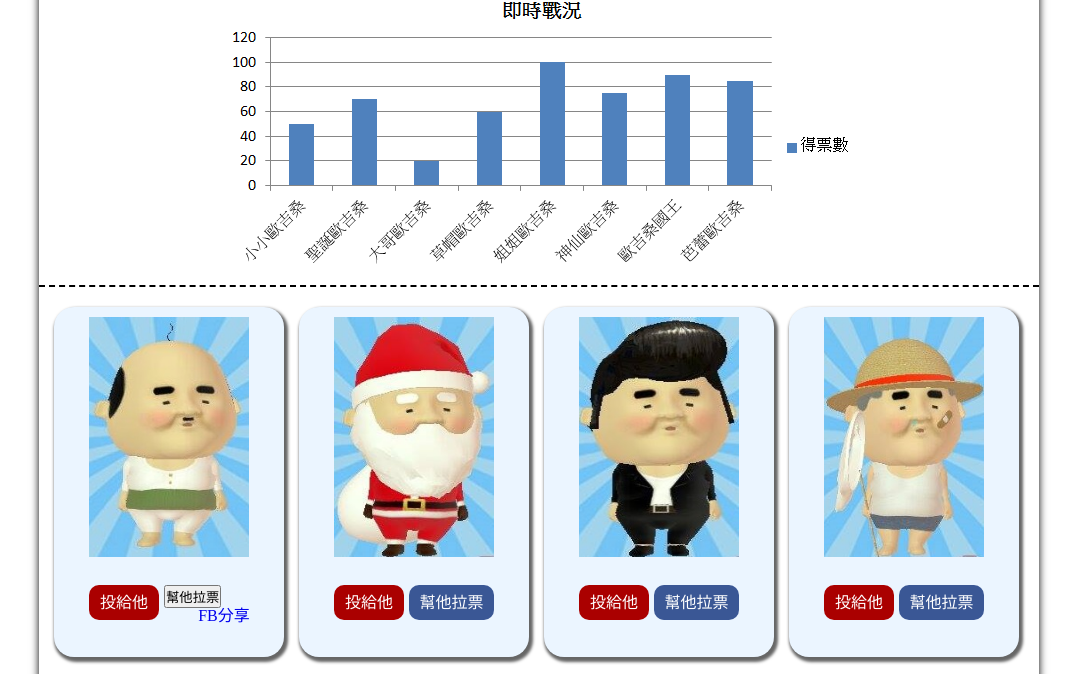
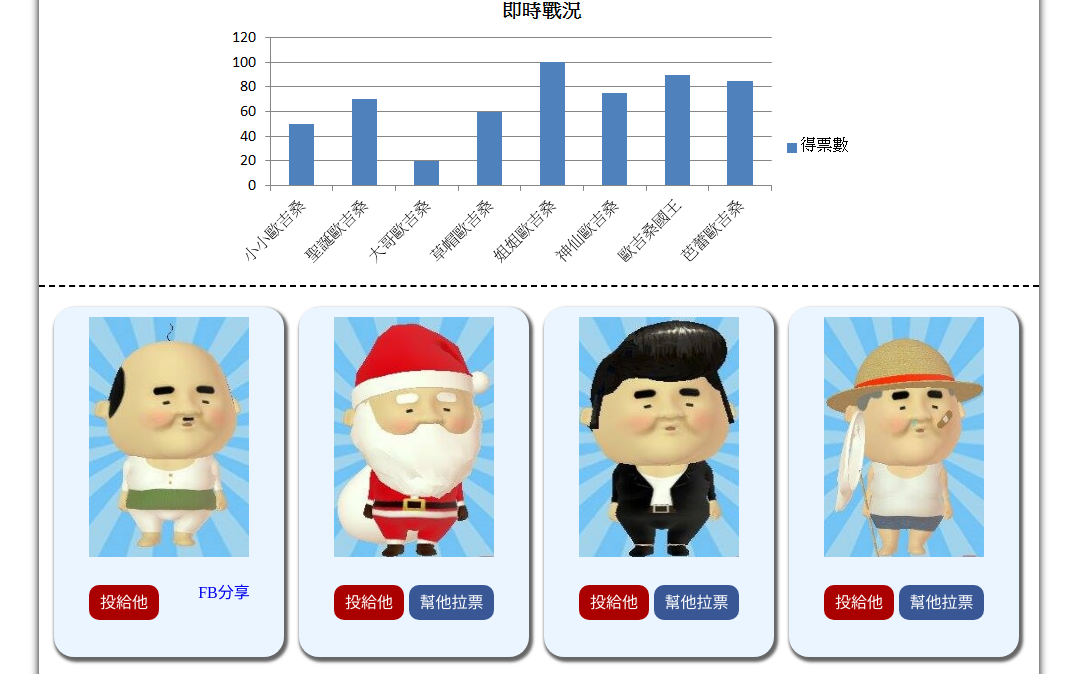
Before and after one commit to dingpachan/test, a plain HTML site: page index.html in a window 1280 px wide. Shown: the part 126-800 px from the top of the page, without its empty margins (101-1178 px from the left). Drawn offline with Linux system fonts and the light colour scheme.

Commit message:
delete postToFeed

```diff
--- a/index.html
+++ b/index.html
@@ -2,7 +2,7 @@
 <html lang="en">
 <head>
 	<meta charset="UTF-8">
-	<meta property="og:title" content="i-Voting"/> <!-- 分享的TITLE  -->
+	<meta property="og:title" content="i-Voting2"/> <!-- 分享的TITLE  -->
 	<meta property="og:description" content="票選年度最佳人氣小小歐吉桑"/> <!-- 分享的內容描述 -->
 	<meta property="og:url" content="http://dingpachan.github.io/test/"/> <!-- 分享網頁的連結 -->
 	<meta property="og:image" content="https://lh5.ggpht.com/UPrFExoZoYC1e2DK7mGSwpyseKzuLA-Yc-q3-uoaTFSfwwAShoWhC-2cHnQnfaamL8w=w300"/> <!-- 圖片URL -->
@@ -49,9 +49,8 @@
 					<div class="box">
 						<a class="img-link" href="images/oji1.jpg" data-lightbox="image-set" data-title="歐吉桑一號"><img class="image-link" src="images/1.jpg" width="160" height="240" /></a>
 						<a href="#" class="vote">投給他</a>
-						<!-- <a class="thickbox" href="vote.html?keepThis=true&TB_iframe=true&height=400&width=600" name="thickbox" title="票選年度最佳小小歐吉桑" onclick="javascript:postToFeed();">幫他拉票</a> -->
-						<button onclick="javascript:postToFeed();" >幫他拉票</button>
-						<a href="javascript:void(0);" onclick="window.open('http://www.facebook.com/sharer/sharer.php?u='+fbhtml_url);return false;">FB分享</a>
+
+						<a class="facebook" href="javascript:void(0);" onclick="window.open('http://www.facebook.com/share/share.php?u='+fbhtml_url);return false;">FB分享</a>
 
 					</div>
 				</li>
@@ -107,25 +106,4 @@
 
 </body>
 
-<script language="javascript">
-
-function postToFeed() {
-	var obj = {
- 		method: 'feed',
-  		name: '標題',
-  		caption: '子標題',
- 		description: '描述',
-  		link: 'http://www.google.com',
-  		picture: 'http://img.groupon.com.tw/fi/%E8%80%81%E7%9A%AE%E9%98%BF%E5%AF%B6.jpg'
- 	};
-
-	function callback(response) {
-		console.log(response);
-	}
-
- FB.ui(obj, callback);
-}
-
-</script>
-
 </html>
```
